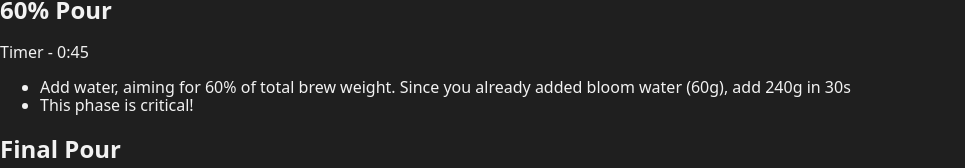
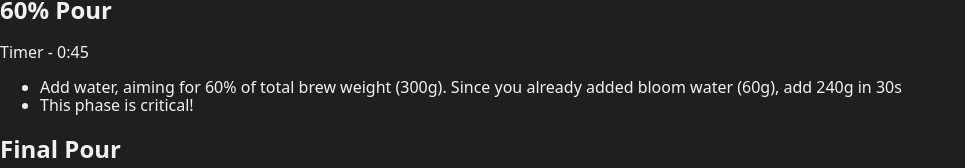
Before and after one commit to fuego161/v60-brew, a React (Create React App) app: page / in a window 1280 px wide. Shown: the part 492-660 px from the top of the page, without its empty margins (0-965 px from the left). Built offline with nearby package versions, Linux system fonts and the light colour scheme.

Commit message:
Update 60% pour copy

```diff
--- a/src/stages/SixtyPercentPour.tsx
+++ b/src/stages/SixtyPercentPour.tsx
@@ -14,8 +14,8 @@ export const SixtyPercentPour = ({ bloom, sixtyPercent }: SixtyPercentPourProps)
 
 			<ul className="stage__list">
 				<li className="stage__item">
-					Add water, aiming for 60% of total brew weight. Since you already added bloom water ({bloom.recommended}g), add{' '}
-					{sixtyPercent.pour}g in 30s
+					Add water, aiming for 60% of total brew weight ({sixtyPercent.total}g). Since you already added bloom water ({bloom.recommended}
+					g), add {sixtyPercent.pour}g in 30s
 				</li>
 				<li className="stage__item stage__item--info">This phase is critical!</li>
 			</ul>
```
